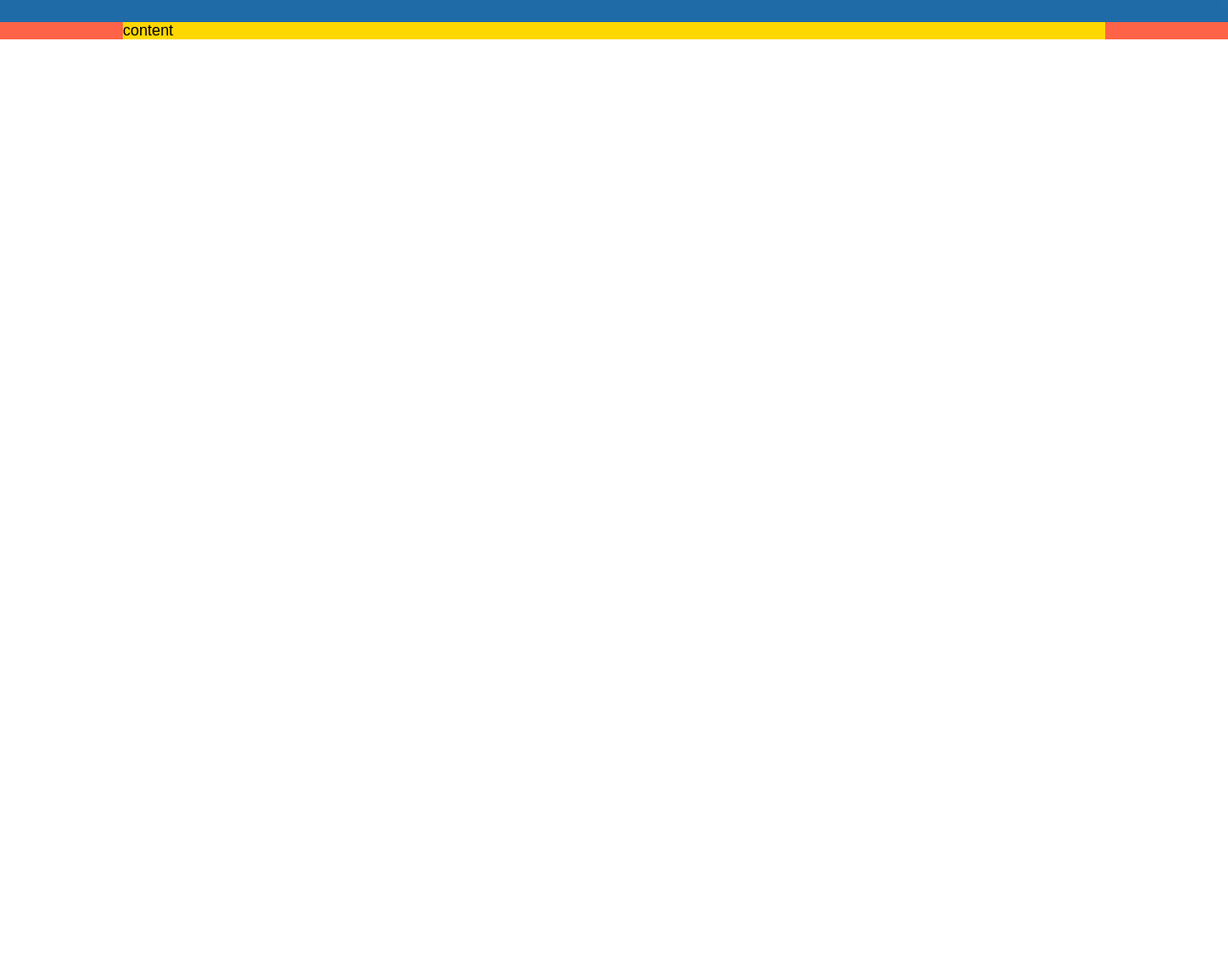
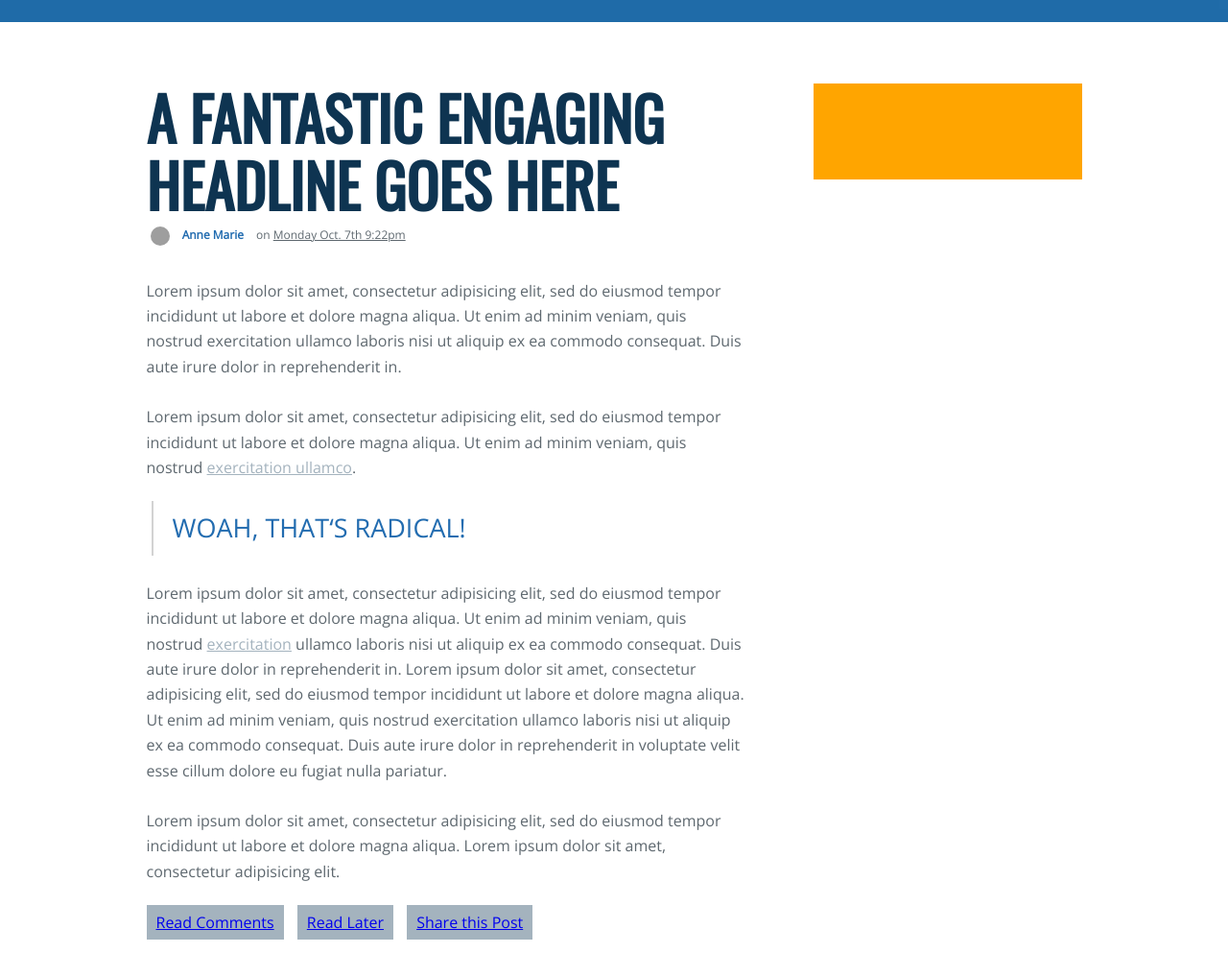
Before and after one commit to imarrsh/1.4-pixel-perfect, a plain HTML site: page index.html in a window 1280 px wide. Shown: the part 500-1518 px from the top of the page at 96% size. Before the commit the page ends 800 px from the top, so only its background shows below. Drawn offline with nearby package versions, Linux system fonts and the light colour scheme; grey boxes are pictures that could not be loaded.

Commit message:
article section built and styled

```diff
--- a/index.html
+++ b/index.html
@@ -36,9 +36,47 @@
 
   </header>
 
-  <section id="content">
+  <section class="content clearfix">
     <div class="container">
-      content
+      <article>
+        <h1>A Fantastic Engaging Headline Goes Here</h1>
+        <ul class="author">
+          <li>
+            <img src="http://unsplash.it/24/24" alt="">
+          </li>
+          <li>
+            <a href="#">Anne Marie </a>
+          </li>
+          <li>
+            on <span>Monday Oct. 7th 9:22pm</span>
+          </li>
+        </ul>
+        <p>
+          Lorem ipsum dolor sit amet, consectetur adipisicing elit, sed do eiusmod tempor incididunt ut labore et dolore magna aliqua. Ut enim ad minim veniam, quis nostrud exercitation ullamco laboris nisi ut aliquip ex ea commodo consequat. Duis aute irure dolor in reprehenderit in.
+        </p>
+        <p>
+          Lorem ipsum dolor sit amet, consectetur adipisicing elit, sed do eiusmod tempor incididunt ut labore et dolore magna aliqua. Ut enim ad minim veniam, quis nostrud <a href="#">exercitation ullamco</a>.
+        </p>
+        <blockquote>
+          <p>Woah, that&lsquo;s radical!</p>
+        </blockquote>
+        <p>
+          Lorem ipsum dolor sit amet, consectetur adipisicing elit, sed do eiusmod tempor incididunt ut labore et dolore magna aliqua. Ut enim ad minim veniam, quis nostrud <a href="#">exercitation</a> ullamco laboris nisi ut aliquip ex ea commodo consequat. Duis aute irure dolor in reprehenderit in. Lorem ipsum dolor sit amet, consectetur adipisicing elit, sed do eiusmod tempor incididunt ut labore et dolore magna aliqua. Ut enim ad minim veniam, quis nostrud exercitation ullamco laboris nisi ut aliquip ex ea commodo consequat. Duis aute irure dolor in reprehenderit in voluptate velit esse cillum dolore eu fugiat nulla pariatur.
+        </p>
+        <p>
+          Lorem ipsum dolor sit amet, consectetur adipisicing elit, sed do eiusmod tempor incididunt ut labore et dolore magna aliqua. Lorem ipsum dolor sit amet, consectetur adipisicing elit.
+        </p>
+        <ul class="action-links">
+          <li><a href="#">Read Comments</a></li>
+          <li><a href="#">Read Later</a></li>
+          <li><a href="#">Share this Post</a></li>
+        </ul>
+      </article>
+
+      <aside>
+
+      </aside>
+
     </div>
   </section>
 
--- a/styles.css
+++ b/styles.css
@@ -16,6 +16,10 @@ body {
 
 section {
   position: relative;
+}
+
+img {
+  width: 100%;
 }
 
 header {
@@ -62,7 +66,7 @@ nav {
   margin-left: 8px;
   vertical-align: middle;
   text-transform: uppercase;
-  font-family: 'Myriad', 'Open Sans', Arial, sans-serif;
+  font-family: 'Myriad Pro', 'Open Sans', Arial, sans-serif;
 }
 
 .main-nav {
@@ -122,13 +126,112 @@ header h3 {
   padding: 0;
 }
 
-#content {
-  background-color: tomato;
+/*
+####### main content area
+*/
+
+article {
+  width: 625px;
+  padding-bottom: 100px;
+  float: left;
+  color: #5E686F;
+  font-family: "Open Sans", Helvetica, sans-serif;
 }
 
-#content .container {
-  background-color: gold;
+p {
+  margin: 26px 0 22px;
+  line-height: 1.65;
 }
+
+p a {
+  color: #A4B3BE;
+}
+
+p a:hover {
+  color: #0067AF;
+}
+
+blockquote {
+  padding: 6px 20px;
+  font-size: 27px;
+  margin: 12px 5px;
+  border-left: 2px solid #D3D3D3;
+}
+
+blockquote p {
+  margin: 0;
+  color: #226CB0;
+  text-transform: uppercase;
+}
+
+.content .container {
+  padding: 64px 24.5px 0;
+}
+
+.content h1 {
+  font-family: "Oswald", Helvetica, sans-serif;
+  font-size: 62.5px;
+  line-height: 1.125;
+  text-transform: uppercase;
+  color: #0E3451;
+  margin: 0;
+}
+
+.content aside {
+  width: 280px;
+  height: 100px;
+  float: right;
+  background-color: orange;
+}
+
+.author {
+  font-size: 12px;
+  padding: 8px 4px;
+  list-style: none;
+  margin: 0;
+}
+.author a {
+  text-decoration: none;
+  color: #226CB0;
+  font-weight: bold;
+}
+
+.author a:hover {
+  text-decoration: underline;
+}
+
+.author li {
+  margin-right: 10px;
+  display: inline-block;
+}
+
+.author li span{
+  text-decoration: underline;
+}
+
+
+.author img {
+  width: 20px;
+  border-radius: 50%;
+  vertical-align: middle;
+  display: inline-block;
+}
+
+.action-links {
+  list-style: none;
+  padding: 0;
+}
+
+.action-links li {
+  background-color: #A4B3BE;
+  padding: 7px 10px;
+  display: inline-block;
+  margin-right: 10px;
+}
+
+/*
+##### utility classes
+*/
 
 .clearfix:after {
   content: "";
```
Also changed, not shown: images/tiy.png (added).
